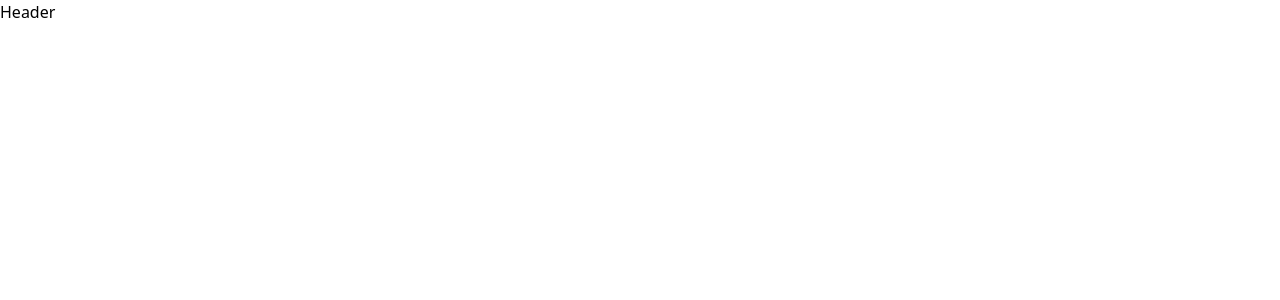
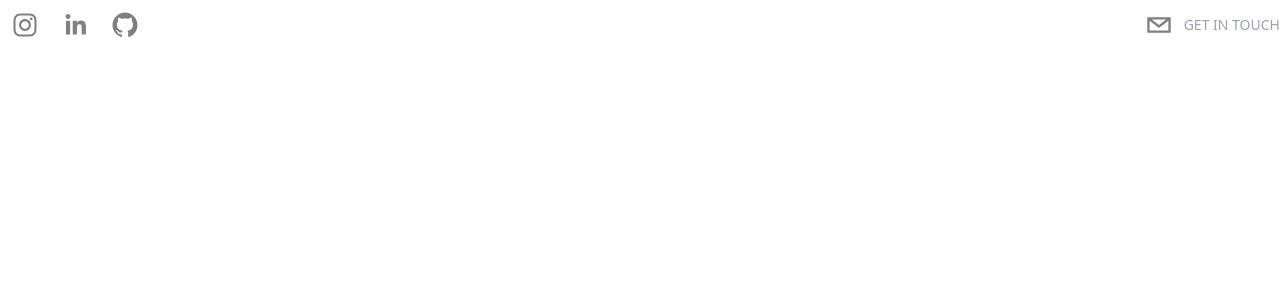
Before and after one commit to neelesh0406/portfolio-yt-2, a Next.js app: page / in a window 1280 px wide. Shown: the top 300 px of the page. Built offline with nearby package versions, Linux system fonts and the light colour scheme.

Commit message:
Header of social links + framre-motion

```diff
--- a/components/Header.tsx
+++ b/components/Header.tsx
@@ -1,7 +1,51 @@
 import React from "react";
+import { SocialIcon } from "react-social-icons";
+import { motion } from "framer-motion";
 
 type Props = {};
 
 export default function Header({}: Props) {
-  return <header>Header</header>;
+  return (
+    <header className="sticky top-0 p-5ff flex items-start justify-between max-w-7xl mx-auto z-20 xl:items-center">
+      <motion.div
+        initial={{ x: -500, opacity: 0, scale: 0.5 }}
+        animate={{ x: 0, opacity: 1, scale: 1 }}
+        transition={{ duration: 1.5 }}
+        className="flex flex-row items-center"
+      >
+        {/* Social Icons */}
+        <SocialIcon
+          url="https://instagram.com/"
+          fgColor="gray"
+          bgColor="transparent"
+        />
+        <SocialIcon
+          url="https://linkedin.com/"
+          fgColor="gray"
+          bgColor="transparent"
+        />
+        <SocialIcon
+          url="https://github.com/"
+          fgColor="gray"
+          bgColor="transparent"
+        />
+      </motion.div>
+      <motion.div
+        initial={{ x: 500, opacity: 0, scale: 0.5 }}
+        animate={{ x: 0, opacity: 1, scale: 1 }}
+        transition={{ duration: 1 }}
+        className="flex flex-row items-center text-gray-300 cursor-pointer"
+      >
+        <SocialIcon
+          className="cursor-pointer"
+          network="email"
+          fgColor="gray"
+          bgColor="transparent"
+        />
+        <p className="uppercase hidden md:inline-flex text-sm text-gray-400">
+          Get In Touch
+        </p>
+      </motion.div>
+    </header>
+  );
 }
--- a/package.json
+++ b/package.json
@@ -9,9 +9,11 @@
     "lint": "next lint"
   },
   "dependencies": {
+    "framer-motion": "^7.5.1",
     "next": "12.3.1",
     "react": "18.2.0",
-    "react-dom": "18.2.0"
+    "react-dom": "18.2.0",
+    "react-social-icons": "^5.15.0"
   },
   "devDependencies": {
     "@types/node": "18.7.20",
```
Also changed, not shown: 1 other file (tests, documents, lock files or other folders).
